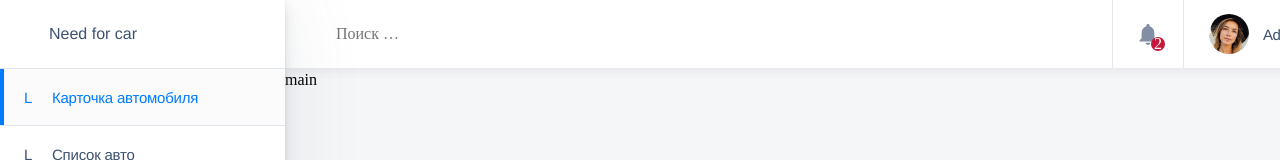
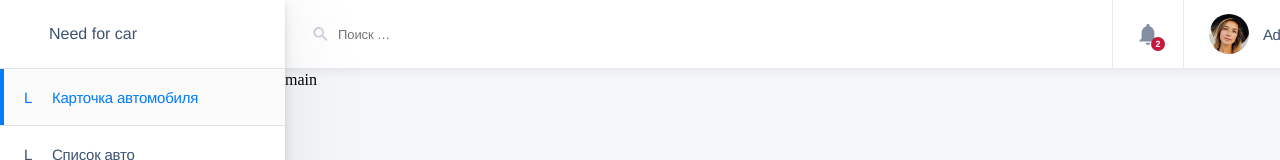
Before and after one commit to Zamdikhanov/carsharing-admin, a React (Create React App) app: page /carsharing-admin/ in a window 1280 px wide. Shown: the top 160 px of the page. Built offline with nearby package versions, Linux system fonts and the light colour scheme.

Commit message:
V-08 finish header

```diff
--- a/src/components/Header/Header.jsx
+++ b/src/components/Header/Header.jsx
@@ -1,23 +1,27 @@
 import css from "./Header.module.scss";
 import avatar from "../../assets/header/user-avatar.jpg";
-import { ReactComponent as Dropdown } from "./../../assets/header/dropdown-icon.svg";
-import { ReactComponent as Notifications } from "./../../assets/header/notifications.svg";
+import { ReactComponent as DropdownSvg } from "./../../assets/header/dropdown-icon.svg";
+import { ReactComponent as NotificationsSvg } from "./../../assets/header/notifications.svg";
+import { ReactComponent as SearchSvg } from "./../../assets/header/search-icon.svg";
 
 function Header() {
   return (
     <header className={css.header}>
-      <input className={css.search} placeholder="Поиск …" />
-      <div className={css.notifications}>
-        <Notifications className={css.notifications__svg} />
+      <label className={css.search_container}>
+        <SearchSvg className={css.search_image} />
+        <input className={css.search} placeholder="Поиск …" type='search' />
+      </label>
+      <button className={css.notifications}>
+        <NotificationsSvg className={css.notifications__svg} />
         <div className={css.notifications__count}>2</div>
-      </div>
-      <div className={css.user_details}>
+      </button>
+      <button className={css.user_details}>
         <img className={css.user_details__image} src={avatar} alt="avatar" />
         <div className={css.user_details__name}>Admin</div>
-        <button className={css.user_details__dropdown}>
-          <Dropdown className={css.user_details__dropdown_svg} />
-        </button>
-      </div>
+        <div className={css.user_details__dropdown}>
+          <DropdownSvg className={css.user_details__dropdown_svg} />
+        </div>
+      </button>
     </header>
   );
 }
--- a/src/components/Header/Header.module.scss
+++ b/src/components/Header/Header.module.scss
@@ -9,13 +9,34 @@ $color_alert: #c4183c;
     background-color: #fff;
 }
 
-.search {
+.search_container {
     flex: 1 1 auto;
-    outline: none;
-    border: none;
+    display: flex;
+    align-items: center;
+    position: relative;
     padding: 0 10px 0 51px;
-    &:focus {
-        box-shadow: inset 0px 1px 0px $color_main_choice, inset -1px 0px 0px $color_main_choice, inset 0px -1px 0px $color_main_choice, inset 1px 0px 0px $color_main_choice;
+    &:focus-within {
+        box-shadow: inset 0px 0px 0px 1px $color_main_choice;
+    }
+    & .search {
+        width: 100%;
+        outline: none;
+        border: none;
+        font-family: 'Helvetica', sans-serif;
+        font-weight: 400;
+        font-size: 13px;
+        line-height: 15px;
+        letter-spacing: -0.0928572px;
+    }
+    & .search_image {
+        position: absolute;
+        left: 28px;
+        bottom: 50%;
+        transform: translateY(50%);
+        fill: $color_border;
+    }
+    &:hover .search_image {
+        fill: $color_main_choice;
     }
 }
 
@@ -25,12 +46,26 @@ $color_alert: #c4183c;
     position: relative;
     justify-content: center;
     align-items: center;
+    background-color: transparent;
     padding: 0;
     border: none;
     outline: none;
     box-shadow: 0.5px 0px 0px $color_border, -0.5px 0px 0px $color_border;
+    cursor: pointer;
+    &:focus {
+        box-shadow: inset 0px 0px 0px 1px $color_main_choice;
+    }
+    &:hover {
+        background: #fbfbfb;
+    }
     &__svg {
         fill: #818ea3;
+    }
+    &:hover .notifications__svg {
+        fill: $color_main_choice;
+    }
+    &:active .notifications__svg {
+        fill: $color_alert;
     }
     &__count {
         position: absolute;
@@ -44,6 +79,11 @@ $color_alert: #c4183c;
         border-radius: 50%;
         bottom: 17.5px;
         right: 17.5px;
+        font-family: "Helvetica", sans-serif;
+        font-style: normal;
+        font-weight: 600;
+        font-size: 9px;
+        line-height: 14px;
     }
 }
 
@@ -52,6 +92,18 @@ $color_alert: #c4183c;
     display: flex;
     align-items: center;
     padding: 0 28px 0 26.5px;
+    border: none;
+    outline: none;
+    color: $color_title_text;
+    background-color: transparent;
+    cursor: pointer;
+    &:hover {
+        background-color: #fbfbfb;
+        color: $color_main_choice;
+    }
+    &:focus {
+        box-shadow: inset 0px 0px 0px 1px $color_main_choice;
+    }
     &__image {
         flex: 0 0;
         height: 40px;
@@ -63,12 +115,14 @@ $color_alert: #c4183c;
     }
     &__name {
         flex: 1 1 auto;
-        color: $color_title_text;
-        font-family: "Helvetica";
+        text-align: left;
+        color: inherit;
+        font-family: "Helvetica", sans-serif;
         font-weight: 400;
         font-size: 15px;
         line-height: 17px;
         letter-spacing: -0.471429px;
+        overflow: hidden;
     }
     &__dropdown {
         flex: 0 0 18px;
@@ -78,16 +132,11 @@ $color_alert: #c4183c;
         padding: 0;
         justify-content: center;
         align-items: center;
-        border: none;
-        outline: none;
-        background-color: transparent;
-        cursor: pointer;
         &_svg {
             fill: $color_border;
         }
-        &:hover .user_details__dropdown_svg,
-        &:focus .user_details__dropdown_svg {
-            fill: $color_main_choice;
-        }
+    }
+    &:hover .user_details__dropdown_svg {
+        fill: $color_main_choice;
     }
 }
--- a/src/components/SideBar/SideBar.module.scss
+++ b/src/components/SideBar/SideBar.module.scss
@@ -47,7 +47,7 @@ $color_alert: #c4183c;
     display: flex;
     align-items: center;
     padding-left: 24px;
-    transition: all 1s ease-in-out;
+    transition: all 0.3s ease-in-out;
     outline: none;
     &:focus,
     &:hover {
```
Also changed, not shown: src/assets/header/notifications.svg, src/assets/header/search-icon.svg (added).
